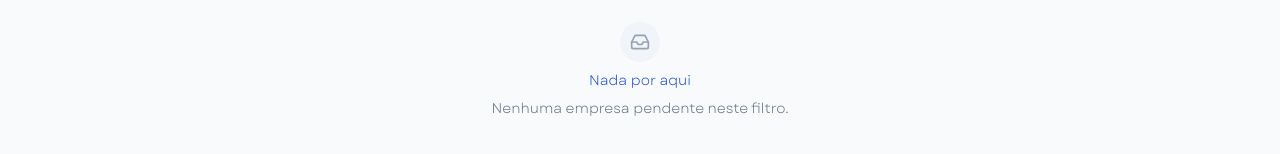
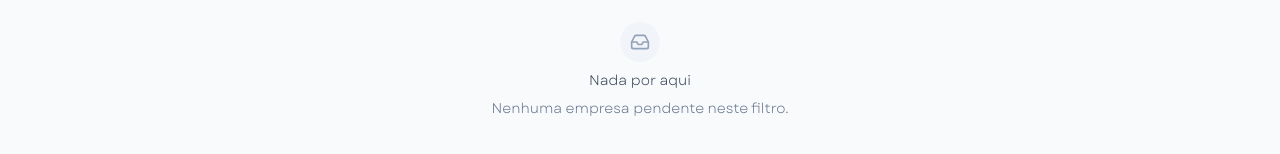
Before and after one commit to Vivianelisboa/Petronect, a React (Vite) app in the folder njila-project/frontend/: page / in a window 1280 px wide. Shown: the part 238-392 px from the top of the page. Built offline with nearby package versions, Linux system fonts and the light colour scheme; no server answers.

Commit message:
Define o acento de marca como azul corporativo (brand=blue, ink=slate)

```diff
--- a/njila-project/frontend/src/design/tokens.js
+++ b/njila-project/frontend/src/design/tokens.js
@@ -9,8 +9,8 @@ import colors from "tailwindcss/colors";
 
 /** Cores da marca e da interface. */
 export const palette = {
-  brand: colors.green, // verde Njila / Petronect
-  ink: colors.blue, // azul profundo do Portal
+  brand: colors.blue, // azul corporativo — acento de ação e estado ativo
+  ink: colors.slate, // neutro de texto e superfície (base monocromática)
 };
 
 /**
@@ -20,7 +20,7 @@ export const palette = {
  */
 export const status = {
   neutral: colors.slate,
-  info: colors.blue,
+  info: colors.sky,
   success: colors.green,
   warning: colors.amber,
   danger: colors.red,
--- a/njila-project/frontend/src/design/ui/Badge.jsx
+++ b/njila-project/frontend/src/design/ui/Badge.jsx
@@ -2,7 +2,7 @@ import { cn } from "../../lib/cn";
 
 const VARIANTES = {
   neutral: "bg-slate-100 text-slate-700",
-  info: "bg-blue-100 text-blue-800",
+  info: "bg-sky-100 text-sky-800",
   success: "bg-green-100 text-green-800",
   warning: "bg-amber-100 text-amber-800",
   danger: "bg-red-100 text-red-800",
```
Also changed, not shown: 1 other file (tests, documents, lock files or other folders).
